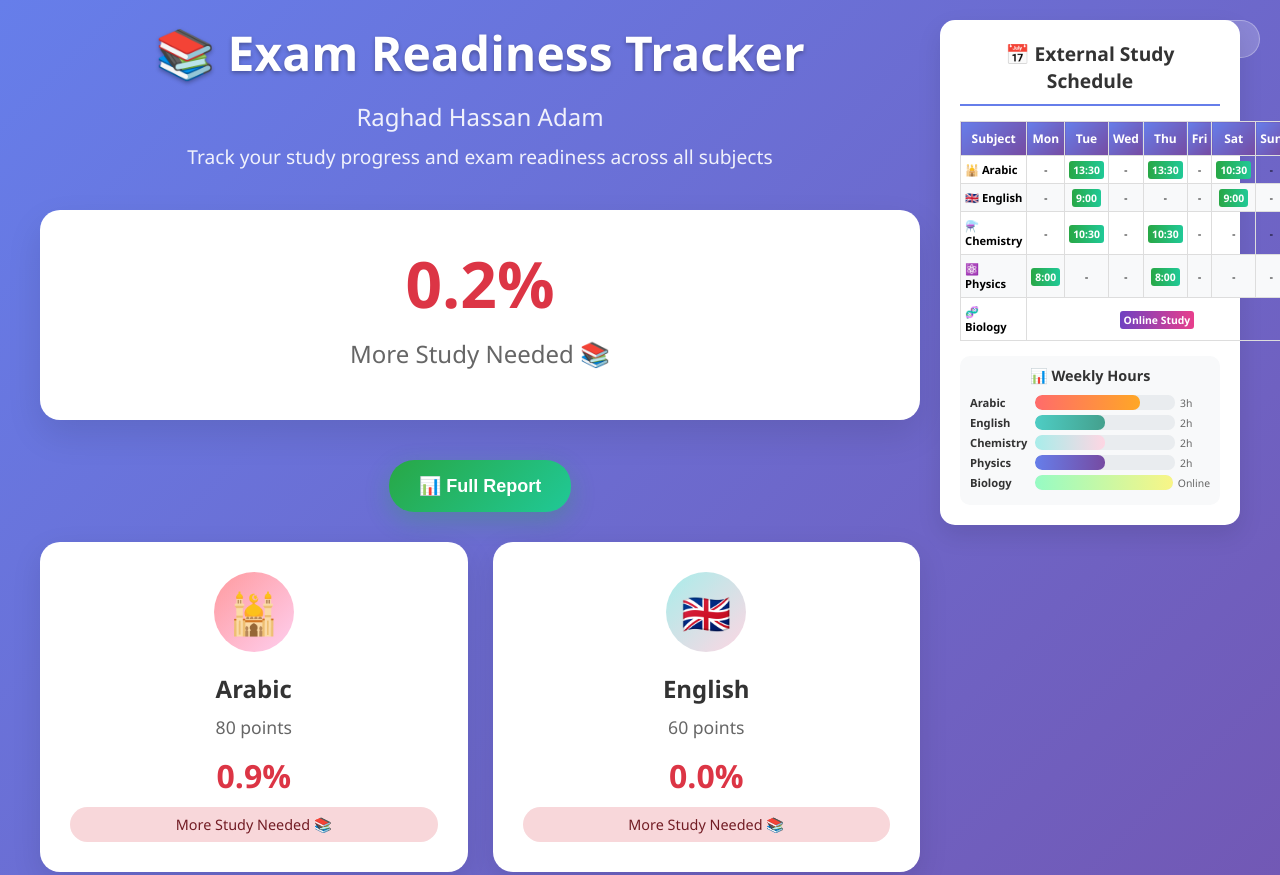
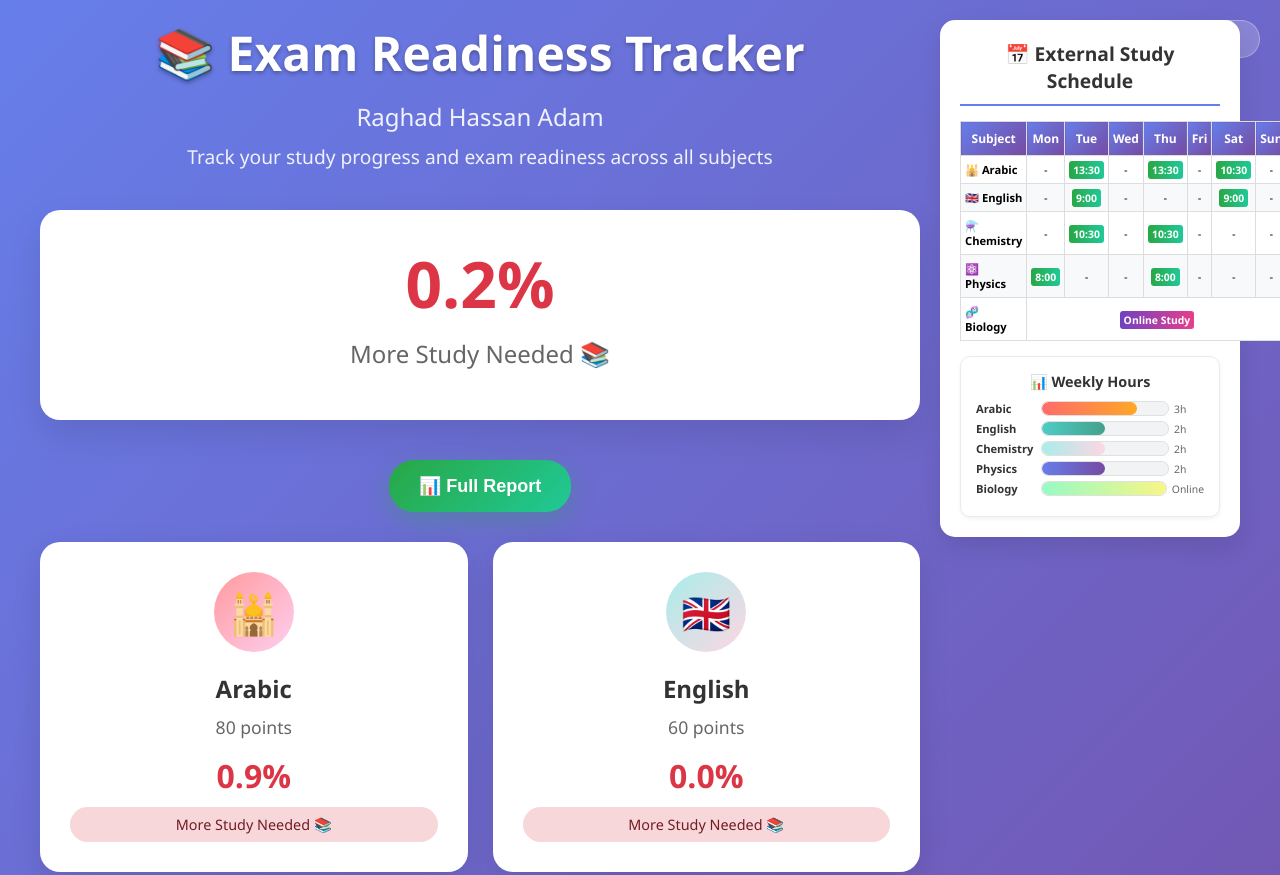
Before and after one commit to haskhrccna/followup, a plain HTML site: page index.html in a window 1280 px wide. Shown: the top 875 px of the page. Drawn offline with nearby package versions, Linux system fonts and the light colour scheme; sample sign-in values are in the browser's storage.

Commit message:
fixed schedule view

```diff
--- a/index.html
+++ b/index.html
@@ -76,20 +76,34 @@
             border: 1px solid #ddd;
             font-size: 0.7rem;
             position: relative;
+            background-color: white;
         }
 
-        .schedule-table tr:nth-child(even) {
+        .schedule-table tr:nth-child(even) td {
             background-color: #f8f9fa;
         }
 
-        .schedule-table tr:hover {
+        .schedule-table tr:hover td {
             background-color: #e3f2fd;
+        }
+
+        .schedule-table tbody tr {
+            background-color: white;
         }
 
         .subject-cell {
             font-weight: bold;
             text-align: left !important;
             padding-left: 8px;
+            background-color: white !important;
+        }
+
+        .schedule-table tbody tr:nth-child(even) .subject-cell {
+            background-color: #f8f9fa !important;
+        }
+
+        .schedule-table tbody tr:hover .subject-cell {
+            background-color: #e3f2fd !important;
         }
 
         .time-slot {
@@ -112,9 +126,11 @@
 
         .weekly-chart {
             margin-top: 15px;
-            padding: 10px;
-            background: #f8f9fa;
+            padding: 15px;
+            background: white;
+            border: 1px solid #e9ecef;
             border-radius: 10px;
+            box-shadow: 0 2px 4px rgba(0,0,0,0.05);
         }
 
         .chart-title {
@@ -141,7 +157,8 @@
         .chart-progress {
             flex: 1;
             height: 15px;
-            background: #e9ecef;
+            background: #f1f3f4;
+            border: 1px solid #e0e0e0;
             border-radius: 7px;
             margin: 0 5px;
             position: relative;
```
